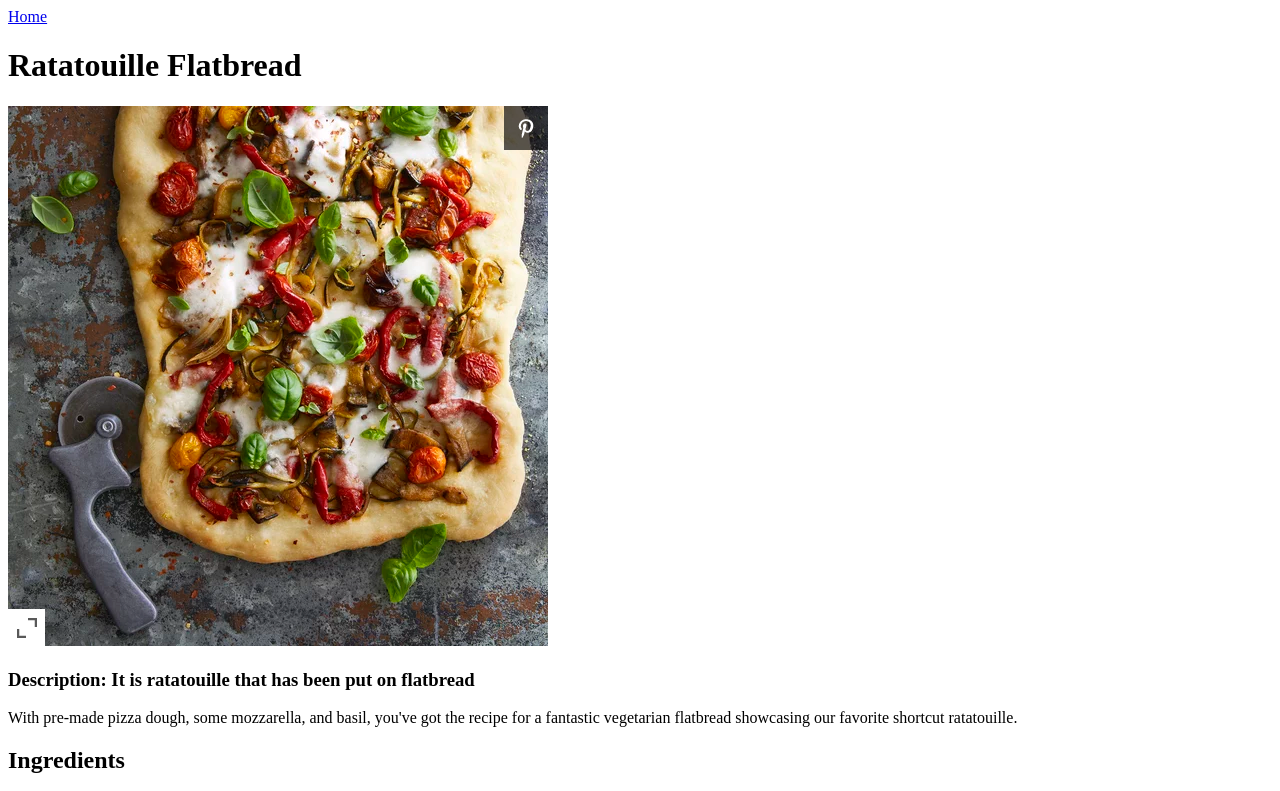
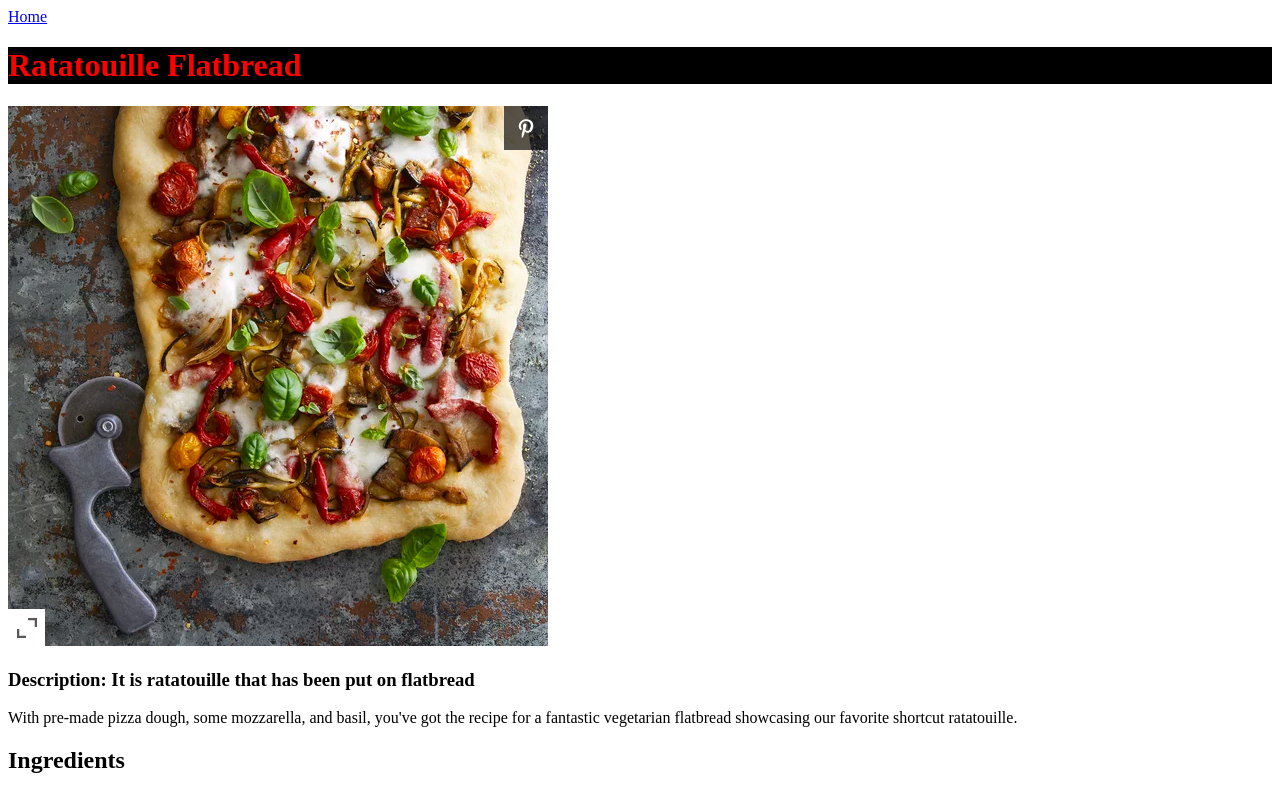
Before and after one commit to Aero7324/odin-recipes, a plain HTML site: page recipes/ratatouille.html in a window 1280 px wide. Shown: the top 791 px of the page. Drawn offline with Linux system fonts and the light colour scheme.

Commit message:
Added CSS

```diff
--- a/recipes/ratatouille.html
+++ b/recipes/ratatouille.html
@@ -4,6 +4,7 @@
     <meta charset="UTF-8">
     <meta http-equiv="X-UA-Compatible" content="IE=edge">
     <meta name="viewport" content="width=device-width, initial-scale=1.0">
+    <link rel="stylesheet" href="../styles.css">
     <title>Ratatouille</title>
 </head>
 <body>
--- /dev/null
+++ b/styles.css
@@ -0,0 +1,4 @@
+h1 {
+    color: red;
+    background-color: black;
+}
```
Also changed, not shown: index.html (+1 -0 lines), recipes/bacon_ranch_chkn_enchilada.html (+1 -0 lines), recipes/coconut_curry_soup.html (+1 -0 lines).
